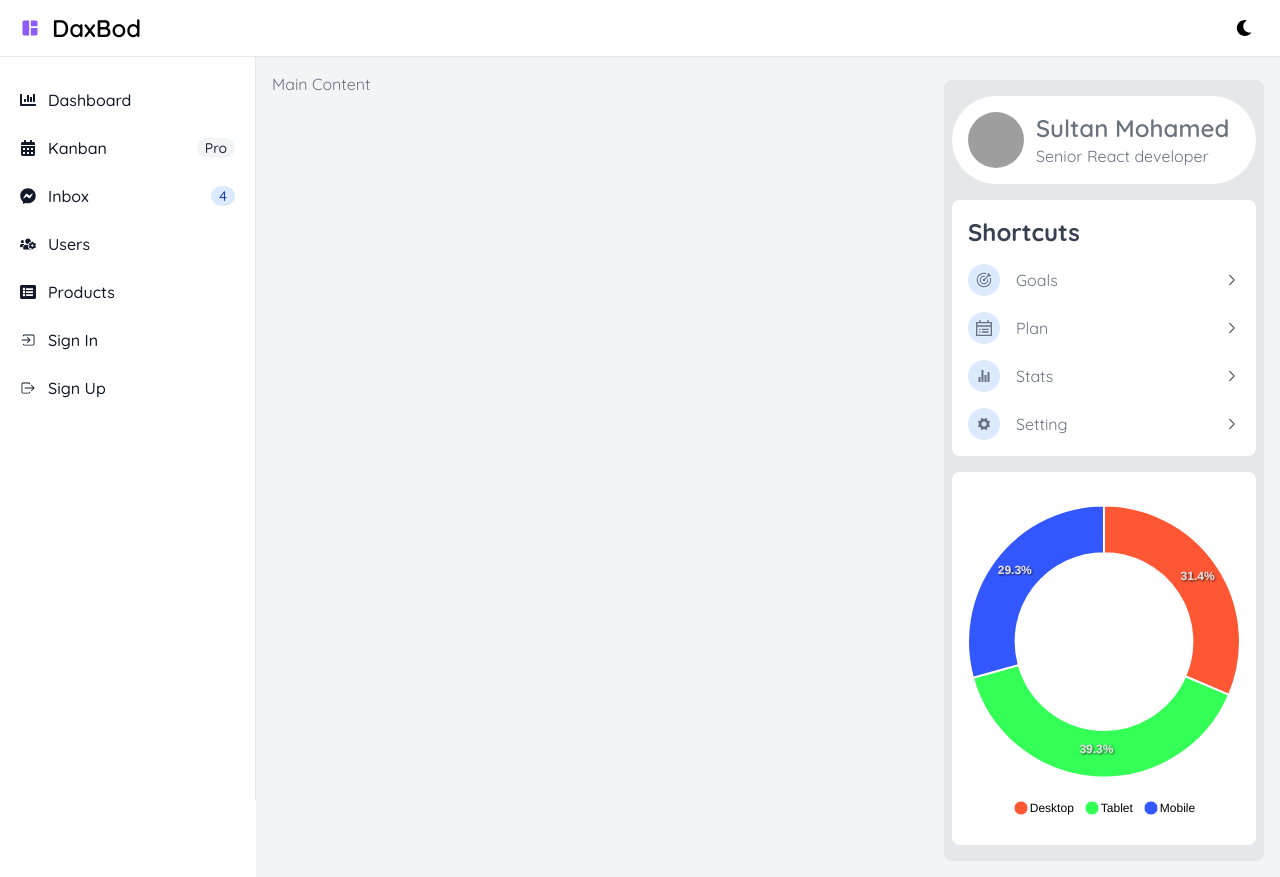
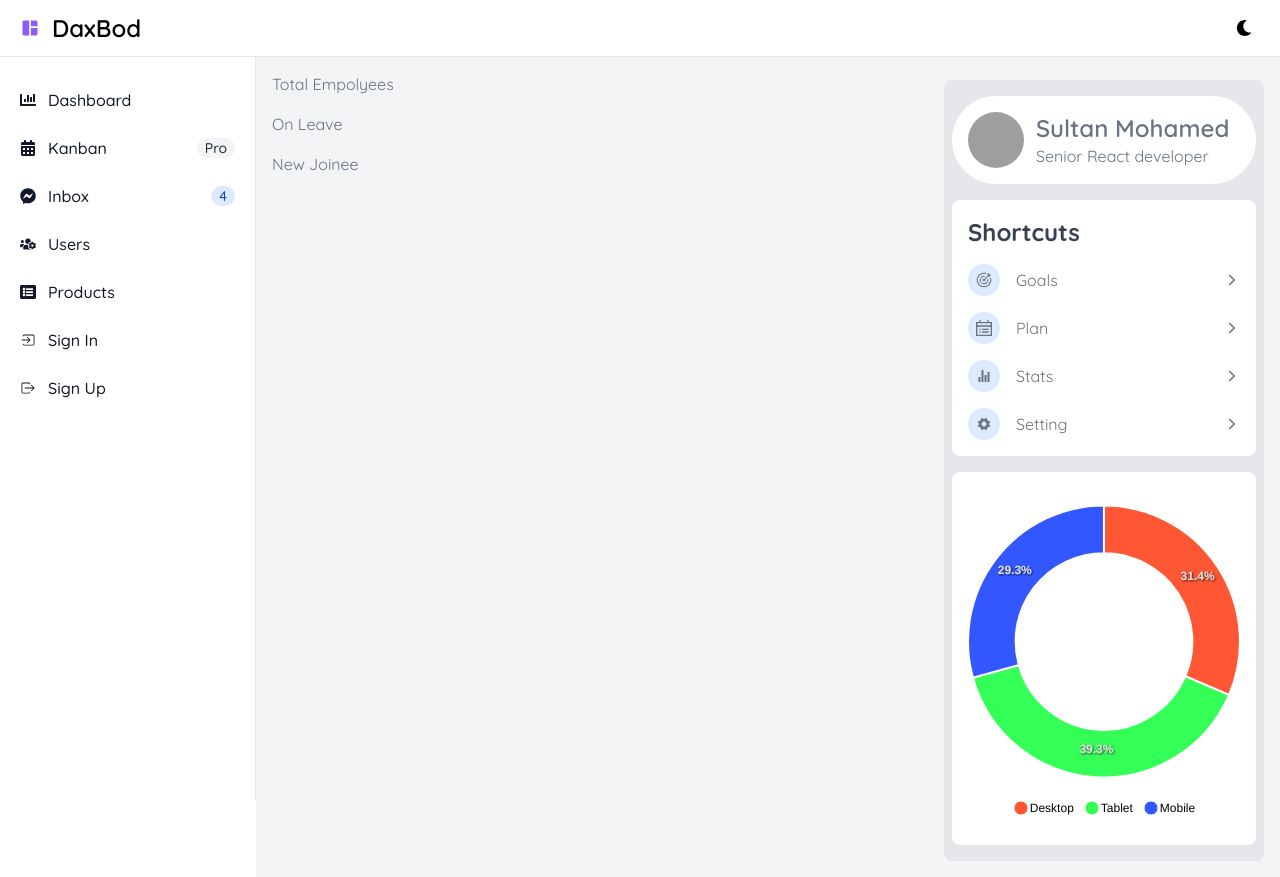
Before and after one commit to Elsoltan98/DaxBod, a React (Vite) app: page / in a window 1280 px wide. Built offline with nearby package versions, Linux system fonts and the light colour scheme; grey boxes are pictures that could not be loaded.

Commit message:
Update Card

```diff
--- a/src/App.tsx
+++ b/src/App.tsx
@@ -1,5 +1,5 @@
 import { useState } from "react";
-import { Header, Profile, Sidebar } from "./Components";
+import { Header, Profile, Sidebar, Stats } from "./Components";
 import Main from "./ui/Main";
 import Content from "./ui/Content";
 
@@ -18,7 +18,10 @@ const App = () => {
       />
       <Sidebar isSidebarOpen={isSidebarOpen} />
       <Main>
-        <Content>Main Content</Content>
+        <Content>
+          <Stats darkMode={darkMode} />
+          <div className="flex flex-col gap-3 lg:flex-row"></div>
+        </Content>
         <Profile />
       </Main>
     </div>
--- /dev/null
+++ b/src/Components/Stats/Card.tsx
@@ -0,0 +1,19 @@
+import React from "react";
+import { IconType } from "react-icons";
+
+type Employee = {
+  title: string;
+  icon: IconType;
+  count: number;
+  bgColor: string;
+};
+
+interface CardProps {
+  employee: Employee;
+}
+
+const Card = ({ employee }: CardProps) => {
+  return <div>{employee.title}</div>;
+};
+
+export default Card;
--- /dev/null
+++ b/src/Components/Stats/index.tsx
@@ -0,0 +1,20 @@
+import { empolyeesData } from "../../constants";
+import Card from "./Card";
+
+interface StatsProps {
+  darkMode?: boolean;
+}
+
+const Stats = ({ darkMode }: StatsProps) => {
+  return (
+    <div className="flex flex-col gap-5 md:flex-row">
+      <div className="flex flex-col gap-4 h-full">
+        {empolyeesData.map((employee, index) => (
+          <Card key={index} employee={employee} />
+        ))}
+      </div>
+    </div>
+  );
+};
+
+export default Stats;
--- a/src/Components/index.ts
+++ b/src/Components/index.ts
@@ -2,3 +2,4 @@ export { default as Header } from "./Header";
 export { default as Sidebar } from "./Sidebar";
 export { default as LinkItem } from "./LinkItem";
 export { default as Profile } from "./Profile";
+export { default as Stats } from "./Stats";
```
